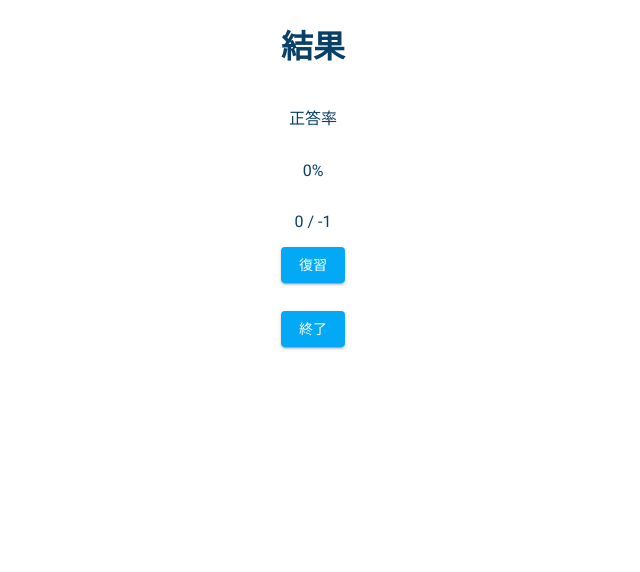
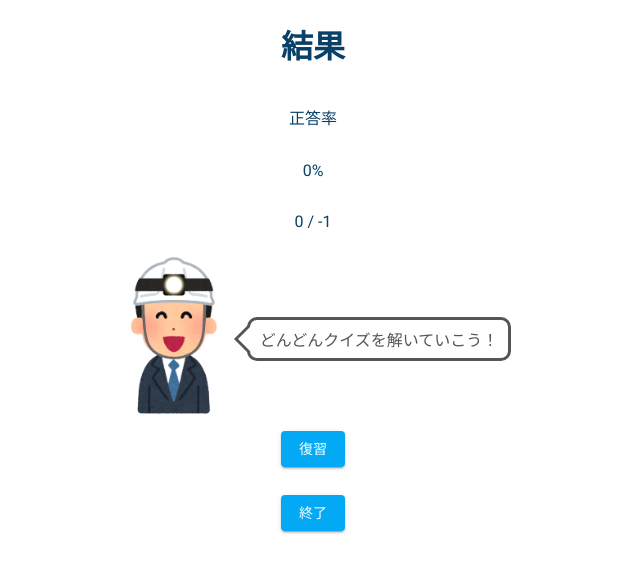
Before and after one commit to shion0223/intern-shion, an Angular app in the folder manner-app/: page /result in a window 1280 px wide. Shown: the top 572 px of the page, without its empty margins (327-967 px from the left). Built offline with nearby package versions, Linux system fonts and the light colour scheme.

Commit message:
シンソツ君をトップページ、解説ページ、リザルトページに表示、各ページにセリフも表示

```diff
--- a/manner-app/src/app/components/character/character.component.html
+++ b/manner-app/src/app/components/character/character.component.html
@@ -3,5 +3,5 @@
     <img src="assets/imgs/Overall/sinsotukun.png" width="117" height="160" alt="シンソツ君の写真" title="シンソツ君">
   </div>
 
-  <div class="speech-bubble" >僕と一緒にマナーを学ぼう！</div>
+  <div class="speech-bubble" >{{text}}</div>
 </div>
--- a/manner-app/src/app/components/character/character.component.ts
+++ b/manner-app/src/app/components/character/character.component.ts
@@ -1,4 +1,5 @@
-import { Component, OnInit } from '@angular/core';
+import { Component, OnInit, Input, Output, EventEmitter } from '@angular/core';
+import * as _ from 'lodash-es'; // https://www.npmjs.com/package/lodash-es
 
 @Component({
   selector: 'app-character',
@@ -6,6 +7,9 @@ import { Component, OnInit } from '@angular/core';
   styleUrls: ['./character.component.scss'],
 })
 export class CharacterComponent implements OnInit {
+  @Input() text?: string;
+  @Output() btnClick = new EventEmitter<any>();
+
   constructor() {}
 
   ngOnInit(): void {}
--- a/manner-app/src/app/const/quiz.ts
+++ b/manner-app/src/app/const/quiz.ts
@@ -7,6 +7,7 @@ export interface Quiz {
   questions: string[];
   choices: Choice[];
   explanation: string;
+  serifs: string;
 }
 
 export const QUIZ_DATA: Quiz[] = [
@@ -32,6 +33,7 @@ export const QUIZ_DATA: Quiz[] = [
     ],
     explanation:
       '返信する時間帯は、応募企業の就業時間内に送信するのがベター。在職中に転職活動をしていたり、就活中でも授業があるなど「平日の日中にはなかなか返信できない」という人もいるかもしれませんが、あまり遅い時間にメールを送ると好ましく思わない採用担当者がいたり、「生活リズムが不規則な人なのだろうか」と、いらぬ憶測を呼び兼ねません。メールの確認が深夜になってしまった場合は時間を指定して送信する「予約機能」などを使って、翌日の午前中に返信すると良いでしょう。',
+    serifs: '僕はメールでやりとりしたことないけどね！',
   },
   {
     questions: ['面接室に入室する際', '正しいノックの仕方はどれでしょう?'],
@@ -54,6 +56,7 @@ export const QUIZ_DATA: Quiz[] = [
       },
     ],
     explanation: '説明文2',
+    serifs: '入室時のノックは色々な場面で使うから覚えておいたほうがいいね！',
   },
   {
     questions: ['面接会場に到着する時間は何分前が良いでしょう'],
@@ -76,5 +79,6 @@ export const QUIZ_DATA: Quiz[] = [
       },
     ],
     explanation: '説明文3',
+    serifs: '早ければいいわけじゃないんだね',
   },
 ];
--- /dev/null
+++ b/manner-app/src/app/const/result-comments.ts
@@ -0,0 +1,23 @@
+export interface ResultComments {
+  resultComment: string;
+  statement: number;
+}
+
+export const RESULT_COMMENT_DATA: ResultComments[] = [
+  {
+    resultComment: 'どんどんクイズを解いていこう！',
+    statement: 0,
+  },
+  {
+    resultComment: 'もう少し頑張ろう！',
+    statement: 10,
+  },
+  {
+    resultComment: '50%を超えたね！',
+    statement: 50,
+  },
+  {
+    resultComment: '100%達成だ！おめでとう！',
+    statement: 100,
+  },
+];
--- /dev/null
+++ b/manner-app/src/app/const/top-comments.ts
@@ -0,0 +1,13 @@
+export interface Comments {
+  comment: string;
+}
+
+export const TOP_COMMENT_DATA: Comments[] = [
+  {
+    comment: '僕と一緒にマナーを覚えよう！',
+  },
+
+  {
+    comment: 'クイズをクリアしてマナーを身につけよう！',
+  },
+];
--- a/manner-app/src/app/pages/answer/answer.component.html
+++ b/manner-app/src/app/pages/answer/answer.component.html
@@ -34,6 +34,11 @@
 
 </div>
 
+<div class="character">
+  <app-character [text]="serif"></app-character>
+</div>
+
+
 <div class="outer">
 
     <div class="nextButton">
--- a/manner-app/src/app/pages/answer/answer.component.scss
+++ b/manner-app/src/app/pages/answer/answer.component.scss
@@ -5,7 +5,7 @@
   align-items: center;
   position: relative;
   // height: 0px;
-  top: 30px;
+  top: 0px;
   color: $text;
 }
 
@@ -83,7 +83,7 @@
   flex-direction: column;
   align-items: center;
   position: relative;
-  top: 50px;
+  top: 10px;
 }
 
 .outer {
@@ -91,7 +91,11 @@
   flex-direction: column;
   align-items: center;
   position: relative;
-  top: 100px;
+  top: 10px;
+}
+
+.character {
+  margin-top: 20px;
 }
 
 .nextButton {
--- a/manner-app/src/app/pages/answer/answer.component.ts
+++ b/manner-app/src/app/pages/answer/answer.component.ts
@@ -11,12 +11,14 @@ import { Router } from '@angular/router';
 export class AnswerComponent implements OnInit {
   explanation: string = '';
   isAnswer: boolean = false;
+  serif: string = '';
 
   constructor(public quizService: QuizService, private router: Router) {}
 
   ngOnInit(): void {
     this.explanation = this.quizService.quiz.explanation;
     this.isAnswer = this.quizService.selectedChoice.isAnswer;
+    this.serif = this.quizService.quiz.serifs;
   }
 
   nextPage(test: any) {
--- a/manner-app/src/app/pages/result/result.component.html
+++ b/manner-app/src/app/pages/result/result.component.html
@@ -6,6 +6,9 @@
     <p>{{answerCount}} / {{questionCount-1}}</p>
   </div>
 </div>
+<div>
+  <app-character [text]="comment"></app-character>
+</div>
 <div class="buttoncontain">
   <app-button [text]="'復習'" (btnClick)="review($event)"></app-button>
   <app-button [text]="'終了'" routerLink="/"></app-button>
--- a/manner-app/src/app/pages/result/result.component.ts
+++ b/manner-app/src/app/pages/result/result.component.ts
@@ -3,6 +3,12 @@ import { QuizService } from 'src/app/services/quiz.service';
 
 import { MatDialog } from '@angular/material/dialog';
 import { DialogComponent } from 'src/app/components/dialog/dialog.component';
+
+import {
+  ResultComments,
+  RESULT_COMMENT_DATA,
+} from 'src/app/const/result-comments';
+
 @Component({
   selector: 'app-result',
   templateUrl: './result.component.html',
@@ -12,6 +18,7 @@ export class ResultComponent implements OnInit {
   correctAnswerRate: number = 0;
   answerCount: number = 0;
   questionCount: number = 0;
+  comment: string = ''; //シンソツ君のセリフを入れる変数
 
   constructor(public quizService: QuizService, public dialog: MatDialog) {}
 
@@ -20,6 +27,14 @@ export class ResultComponent implements OnInit {
     this.answerCount = this.quizService.answerCount;
     this.questionCount = this.quizService.questionCount;
     this.quizService.saveIncorrectAnswers();
+
+    for (let i = 0; i < RESULT_COMMENT_DATA.length; i++) {
+      if (this.correctAnswerRate >= RESULT_COMMENT_DATA[i].statement) {
+        this.comment = RESULT_COMMENT_DATA[i].resultComment;
+      } else {
+        break;
+      }
+    }
   }
 
   review(test: any) {
--- a/manner-app/src/app/pages/top/top.component.html
+++ b/manner-app/src/app/pages/top/top.component.html
@@ -4,9 +4,9 @@
 </h1>
 
 <!-- シンソツ君の表示 -->
-<app-character></app-character>
+<app-character [text]="comment"></app-character>
 
 
 <div class="container actions">
-    <app-button [text]="'始める'" (btnClick)="startQuiz($event)"></app-button>
+    <app-button [text]="'始める'" (btnClick)="startQuiz()"></app-button>
 </div>
--- a/manner-app/src/app/pages/top/top.component.ts
+++ b/manner-app/src/app/pages/top/top.component.ts
@@ -1,6 +1,8 @@
 import { Component, OnInit } from '@angular/core';
 import { Router } from '@angular/router';
 import { QuizService } from 'src/app/services/quiz.service';
+import { Comments, TOP_COMMENT_DATA } from 'src/app/const/top-comments';
+import * as _ from 'lodash-es'; // https://www.npmjs.com/package/lodash-es
 
 @Component({
   selector: 'app-top',
@@ -8,14 +10,19 @@ import { QuizService } from 'src/app/services/quiz.service';
   styleUrls: ['./top.component.scss'],
 })
 export class TopComponent implements OnInit {
+  public comments!: Comments[];
+  public comment!: string;
+
   constructor(public quizService: QuizService, private router: Router) {}
 
   ngOnInit(): void {
     this.quizService.initialize();
+    this.comments = _.sampleSize(TOP_COMMENT_DATA);
+    this.comment = this.comments[0].comment;
+    console.log(this.comment);
   }
 
-  startQuiz(test?: string) {
-    console.log(test);
+  startQuiz() {
     this.quizService.start();
     this.router.navigate(['question']);
   }
```
